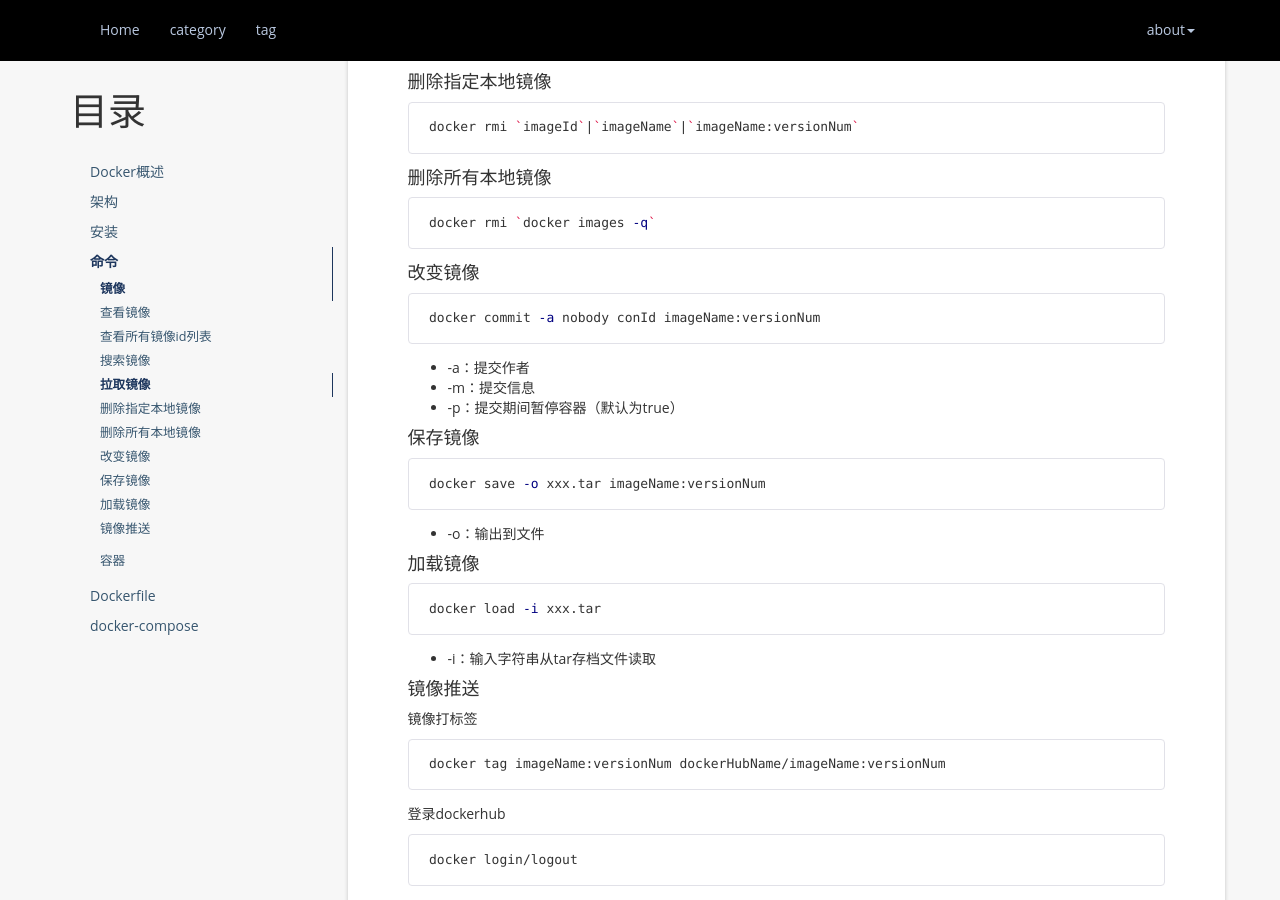
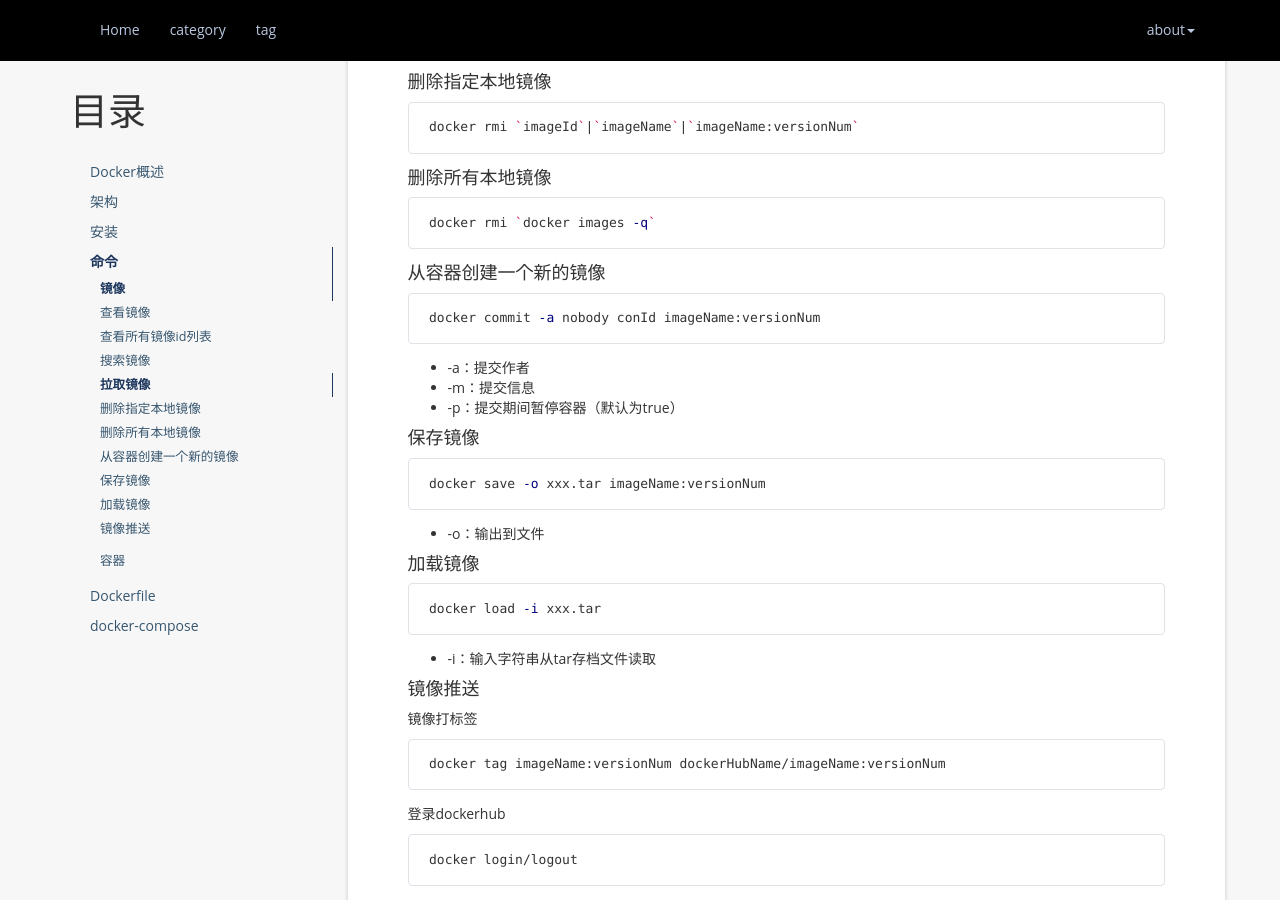
Before and after one commit to atgtahub/atgtahub.github.io, a Jekyll site: the page built from _posts/linux/docker/2023-04-02-docker-learning.md, in a window 1280 px wide and 900 px high, scrolled down 4845 px. Built offline with Jekyll 4.4.1, drawn with Linux system fonts in a browser that asks for light colours; a script that is not in the unit is left out; comment, search, counter and statistics services are not loaded.

Commit message:
fix(post): 2023-04-02-docker-learning.md

````diff
--- a/_posts/linux/docker/2023-04-02-docker-learning.md
+++ b/_posts/linux/docker/2023-04-02-docker-learning.md
@@ -263,7 +263,7 @@ docker rmi `imageId`|`imageName`|`imageName:versionNum`
 docker rmi `docker images -q`
 ```
 
-#### 改变镜像
+#### 从容器创建一个新的镜像
 
 ```sh
 docker commit -a nobody conId imageName:versionNum
````
